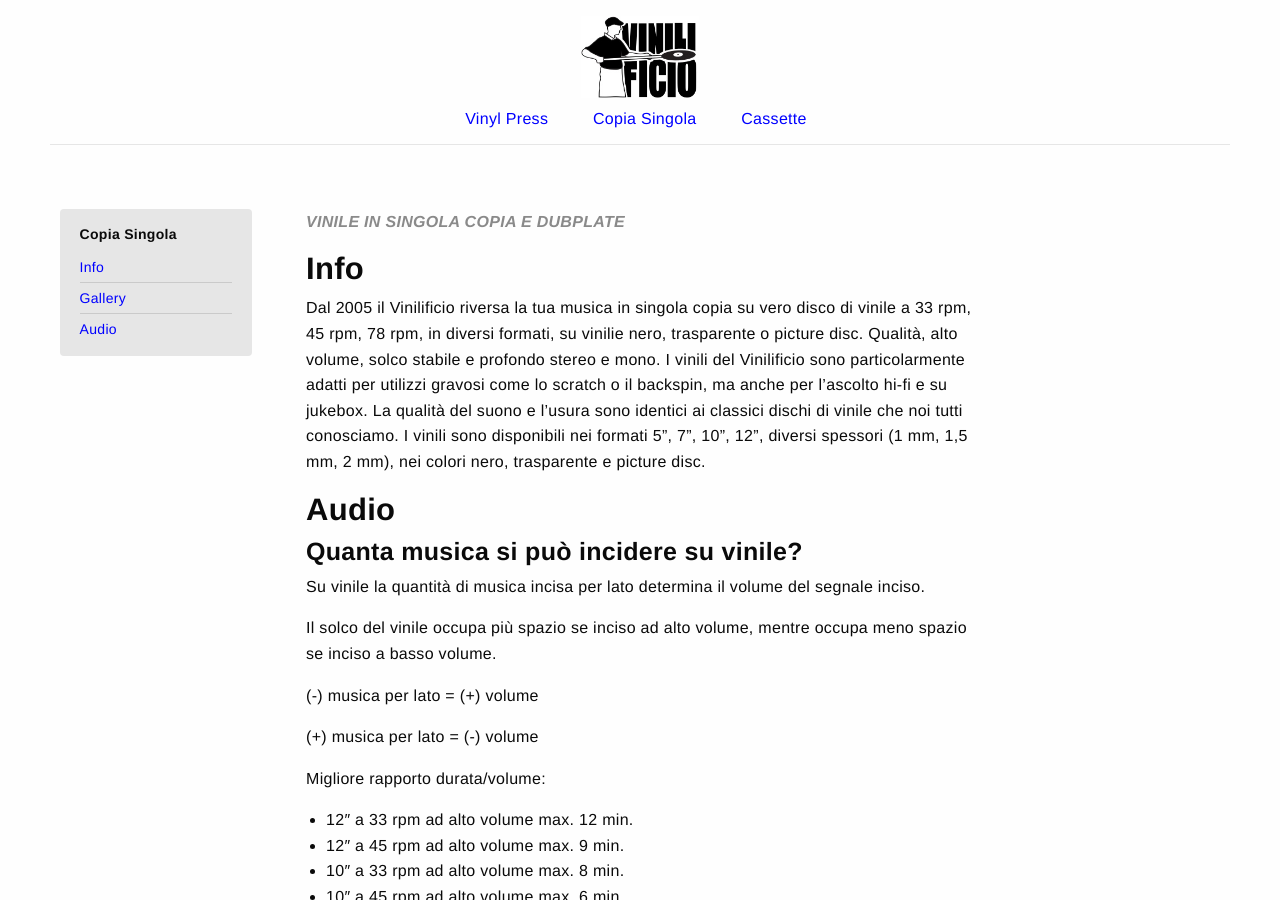
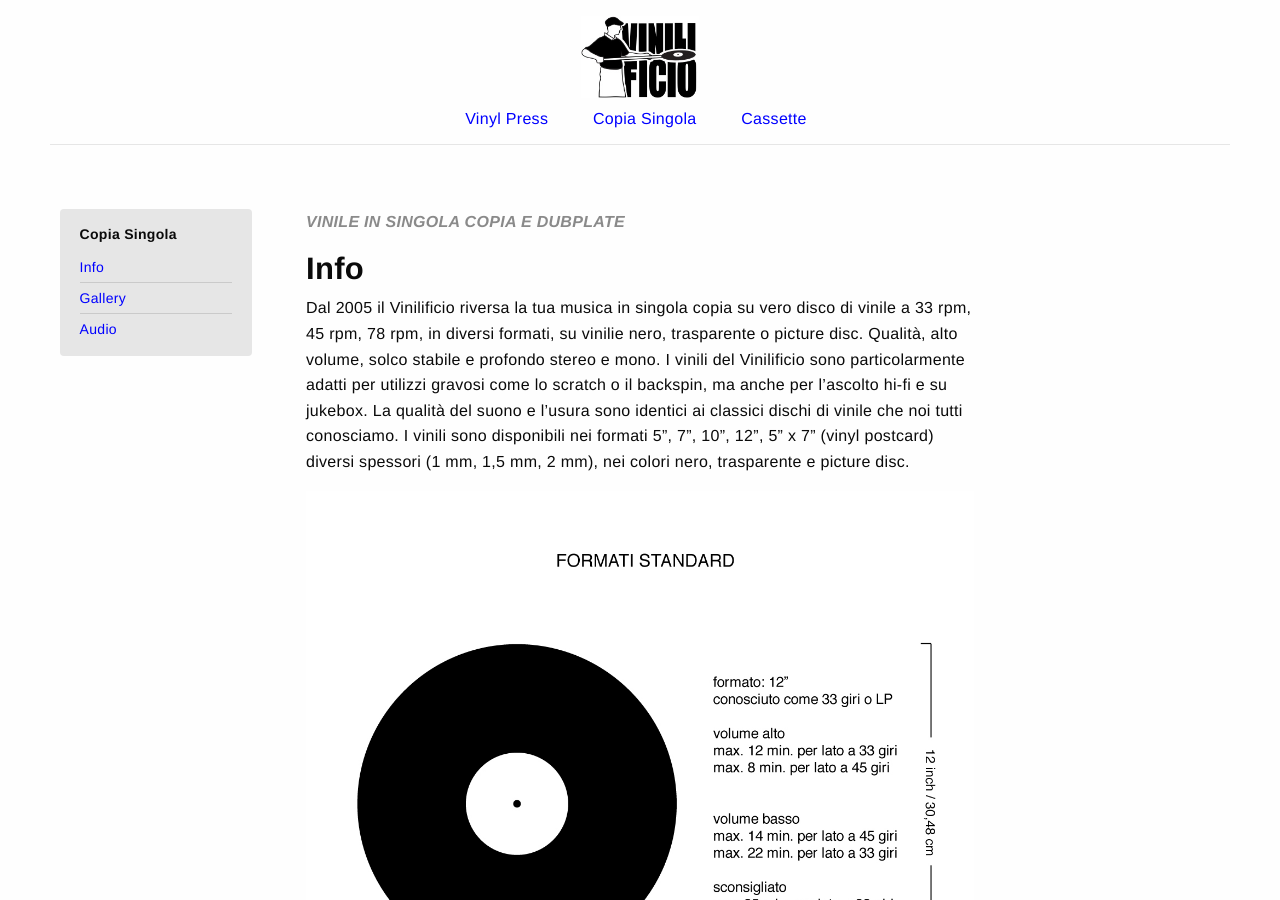
Before and after one commit to Vinilificio/Vinilificio.github.io, a Jekyll site: the page built from _pages/single-copy.md, in a window 1280 px wide and 900 px high. Built offline with Jekyll 4.4.1, drawn with Linux system fonts in a browser that asks for light colours.

Commit message:
Update single-copy.md

```diff
--- a/_pages/single-copy.md
+++ b/_pages/single-copy.md
@@ -16,8 +16,9 @@ ___VINILE IN SINGOLA COPIA E DUBPLATE___
 ### Info
 
 Dal 2005 il Vinilificio riversa la tua musica in singola copia su vero disco di vinile a 33 rpm, 45 rpm, 78 rpm, in diversi formati, su vinilie nero, trasparente o picture disc. Qualità, alto volume, solco stabile e profondo stereo e mono.
-I vinili del Vinilificio sono particolarmente adatti per utilizzi gravosi come lo scratch o il backspin, ma anche per l’ascolto hi-fi e su jukebox. La qualità del suono e l’usura sono identici ai classici dischi di vinile che noi tutti conosciamo. I vinili sono disponibili nei formati 5”, 7”, 10”, 12”, diversi spessori (1 mm, 1,5 mm, 2 mm), nei colori nero, trasparente e picture disc.
+I vinili del Vinilificio sono particolarmente adatti per utilizzi gravosi come lo scratch o il backspin, ma anche per l’ascolto hi-fi e su jukebox. La qualità del suono e l’usura sono identici ai classici dischi di vinile che noi tutti conosciamo. I vinili sono disponibili nei formati 5”, 7”, 10”, 12”, 5" x 7" (vinyl postcard) diversi spessori (1 mm, 1,5 mm, 2 mm), nei colori nero, trasparente e picture disc.
 
+![infographic vinili](/img/infografic-vinili_senza_web.jpg)
 
 ### Audio
 
@@ -60,5 +61,3 @@ Accettiamo qualsiasi tipo di formato audio digitale. wav, aiff, mp3...
 **Vuoi saperne di più?** Dai un'occhiata qua
 
 **Non ci capisci niente e non sai come fare?** Ci occupiamo noi del tuo mastering. Contattaci per avere costi e informazioni.
-
-![infographic vinili](/img/infografic-vinili_senza_web.jpg)
```
